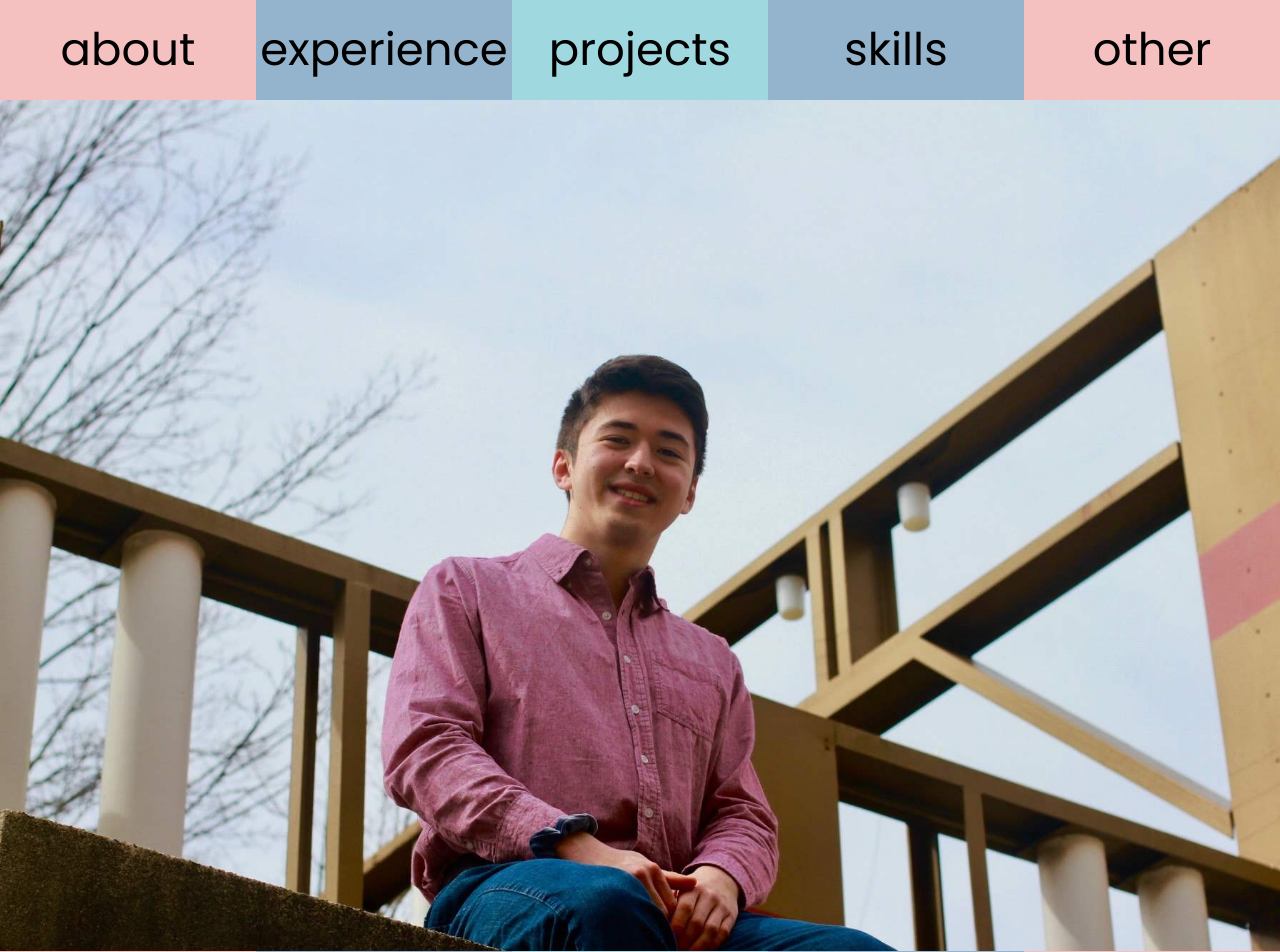
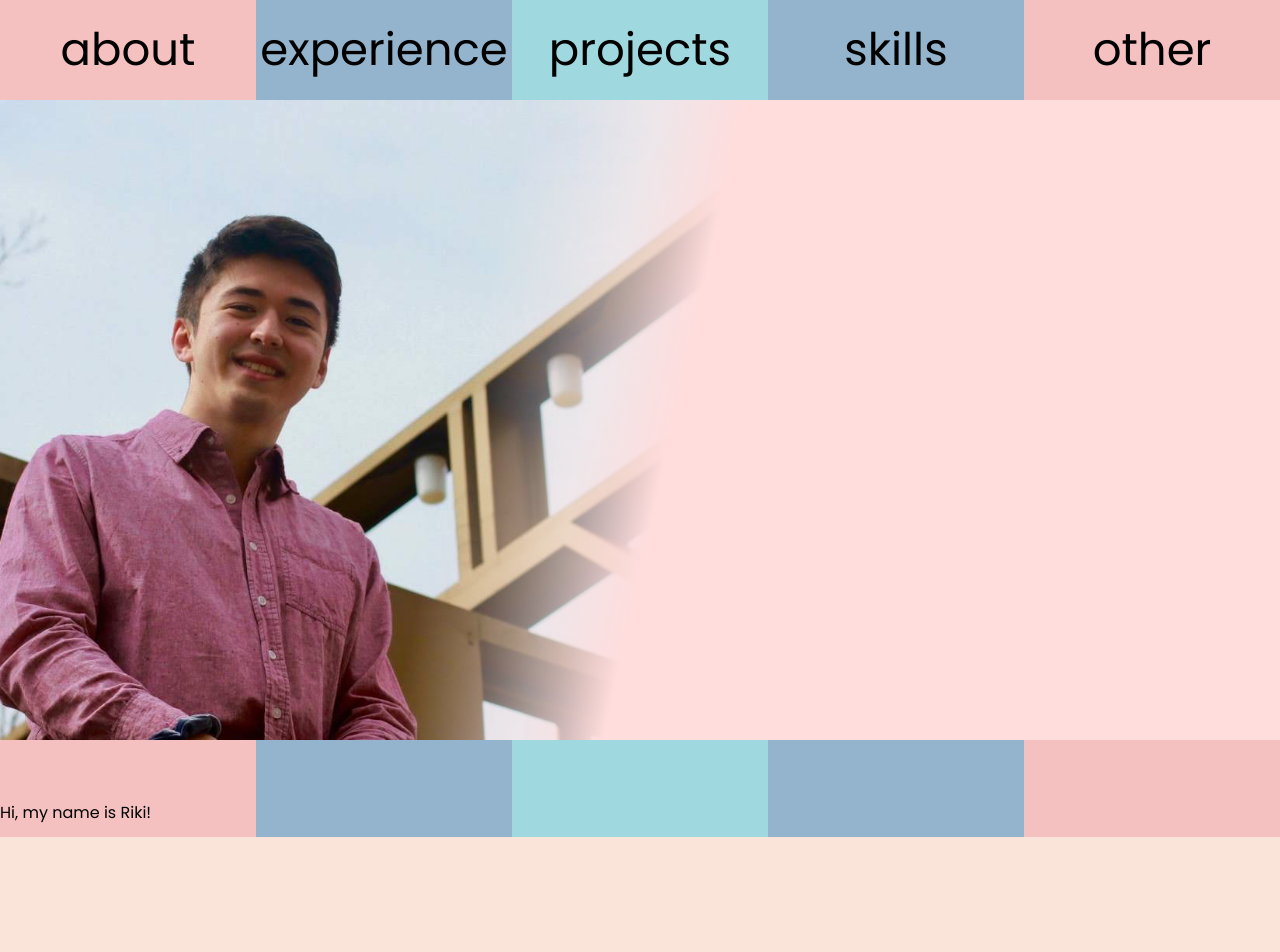
Before and after one commit to r-fameli/my-site, a React (Create React App) app: page / in a window 1280 px wide. Shown: the top 952 px of the page. Built offline with nearby package versions, Linux system fonts and the light colour scheme.

Commit message:
Update start page to include fade

```diff
--- /dev/null
+++ b/src/components/heading/SectionHeading.js
@@ -0,0 +1,11 @@
+import React from 'react';
+
+function SectionHeading(props) {
+    return (
+        <h1>
+            {props.text}
+        </h1>
+    )
+}
+
+export default SectionHeading;
--- a/src/components/homePageSections/About.js
+++ b/src/components/homePageSections/About.js
@@ -1,12 +1,16 @@
 import React, { Component } from 'react';
 import '../../css/About.css'
 import aerialphoto from '../../assets/aerial-transparent-small.png'
+import AboutTextbox from '../textbox/AboutTextbox.js'
+import SectionHeading from '../heading/SectionHeading.js'
 
 class AboutSection extends Component {
     render() {
         return (
             <div className={"About section"}>
                 <img className={"About-photo"} src={aerialphoto} />
+                <SectionHeading text="about" />
+                <AboutTextbox />
             </div>
         )
 
--- a/src/components/homePageSections/Start.js
+++ b/src/components/homePageSections/Start.js
@@ -1,6 +1,6 @@
 import React, { Component } from 'react';
 import ColorfulBar from '../colorfulBar/ColorfulBar';
-import profile from '../../assets/profile.jpg'
+import profile from '../../assets/profile-cropped2.png'
 import '../../css/Start.css'
 
 class StartSection extends Component {
@@ -21,9 +21,11 @@ class StartSection extends Component {
         ]
         return (
             <div className={"Start section"}>
-                <ColorfulBar sections={topSections} />
+                <ColorfulBar sections={topSections} className={"Start-bar"} id={"Start-top-bar"}/>
+                <div className={"Start-fade"}/>
                 <img src={profile} id={"Start-profile"}/>
-                <ColorfulBar id={"Start-bottom-bar"} sections={bottomSections} />
+                <ColorfulBar sections={bottomSections} id={"Start-bottom-bar"} className={"Start-bar"} />
+                <div id={"Start-bottom-padding"}/>
             </div>
         )
 
--- a/src/components/pages/HomePage.js
+++ b/src/components/pages/HomePage.js
@@ -10,7 +10,7 @@ function HomePage() {
   return (
     <div>
         <StartSection />
-        <AboutSection />
+        {/* <AboutSection /> */}
         <ExperienceSection />
         <ProjectsSection />
         <SkillsSection />
--- /dev/null
+++ b/src/components/textbox/AboutTextbox.js
@@ -0,0 +1,16 @@
+import React, { Component } from 'react';
+import '../../css/About.css'
+
+function AboutTextbox() {
+    return (
+        <div className="About-textbox">
+            Hi! Thank you for checking out my site! <br />
+
+            My name’s Riki. I’m a junior studying Computer Science at Brown University.
+            Most of my experience lies in web development and user service, but I am currently teaching myself web design.
+            Outside of class and work, I perform with the aerial arts team and am also interested in calisthenics and dance!
+        </div>
+    )
+}
+
+export default AboutTextbox;
--- a/src/css/About.css
+++ b/src/css/About.css
@@ -1,5 +1,7 @@
 .About {
     background-color: #FFB6B9;
+    display:grid;
+    grid-template-columns: 1fr 1fr 1fr
 }
 
 .About-photo {
@@ -7,3 +9,11 @@
     height: 95vh;
     left: 60%;
 }
+
+.About-textbox {
+    padding:30px;
+    width:100%;
+    background-color: #FFE6E7;
+    border-radius: 50px;
+
+}
--- a/src/css/HomePage.css
+++ b/src/css/HomePage.css
@@ -1,5 +1,6 @@
 .section {
     min-height: 100vh;
+    max-height: 100vh;
     width: 100;
 }
 
--- a/src/css/Start.css
+++ b/src/css/Start.css
@@ -1,4 +1,36 @@
 #Start-profile {
-    width:100%;
-    margin-bottom: -10px;
+    position:relative;
+    z-index: 1;
+    margin-bottom:-10px;
+    height: 80vh;
 }
+
+.Start-fade {
+    position: absolute;
+    z-index: 2;
+    background: linear-gradient(282.47deg, #FFDDDD 47.61%, rgba(255, 236, 236, 0.604167) 53.63%, rgba(255, 255, 255, 0) 62.81%);
+    height: 80vh;
+    width: 100vw;
+    /* margin-bottom: -10px; */
+}
+
+.Start-bar {
+    /* display:block; */
+    /* position:relative; */
+    /* z-index: 3; */
+    position:sticky;
+}
+
+#Start-top-bar {
+    position: -webkit-sticky;
+    position: sticky;
+    top: 0;
+}
+
+#Start-bottom-bar {
+    position:default;
+}
+
+#Start-bottom-padding {
+    height:80px;
+}
```
Also changed, not shown: src/assets/profile-cropped.png (added), src/assets/profile-cropped2.png (added), src/css/SectionHeading.css (added).
